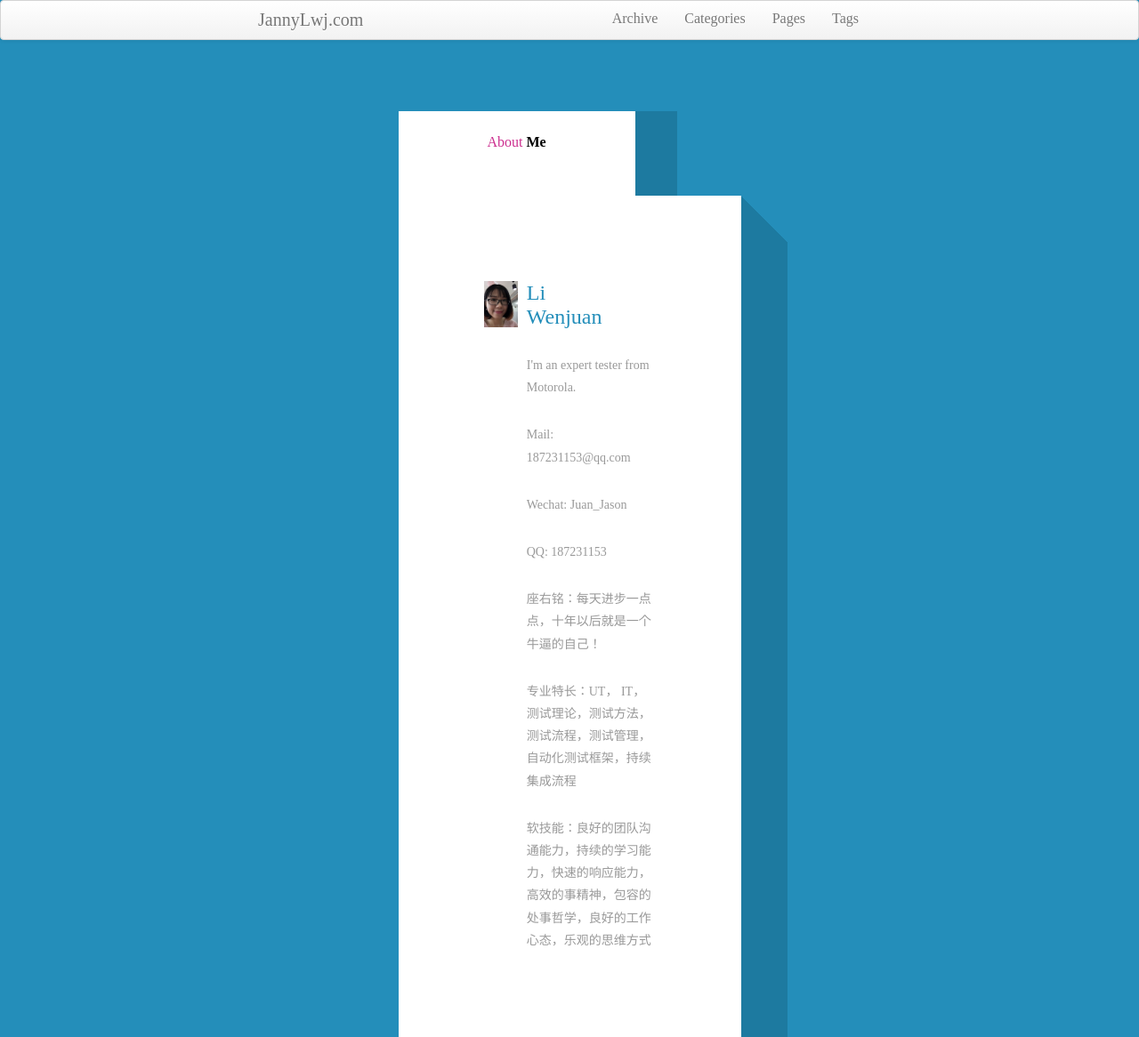
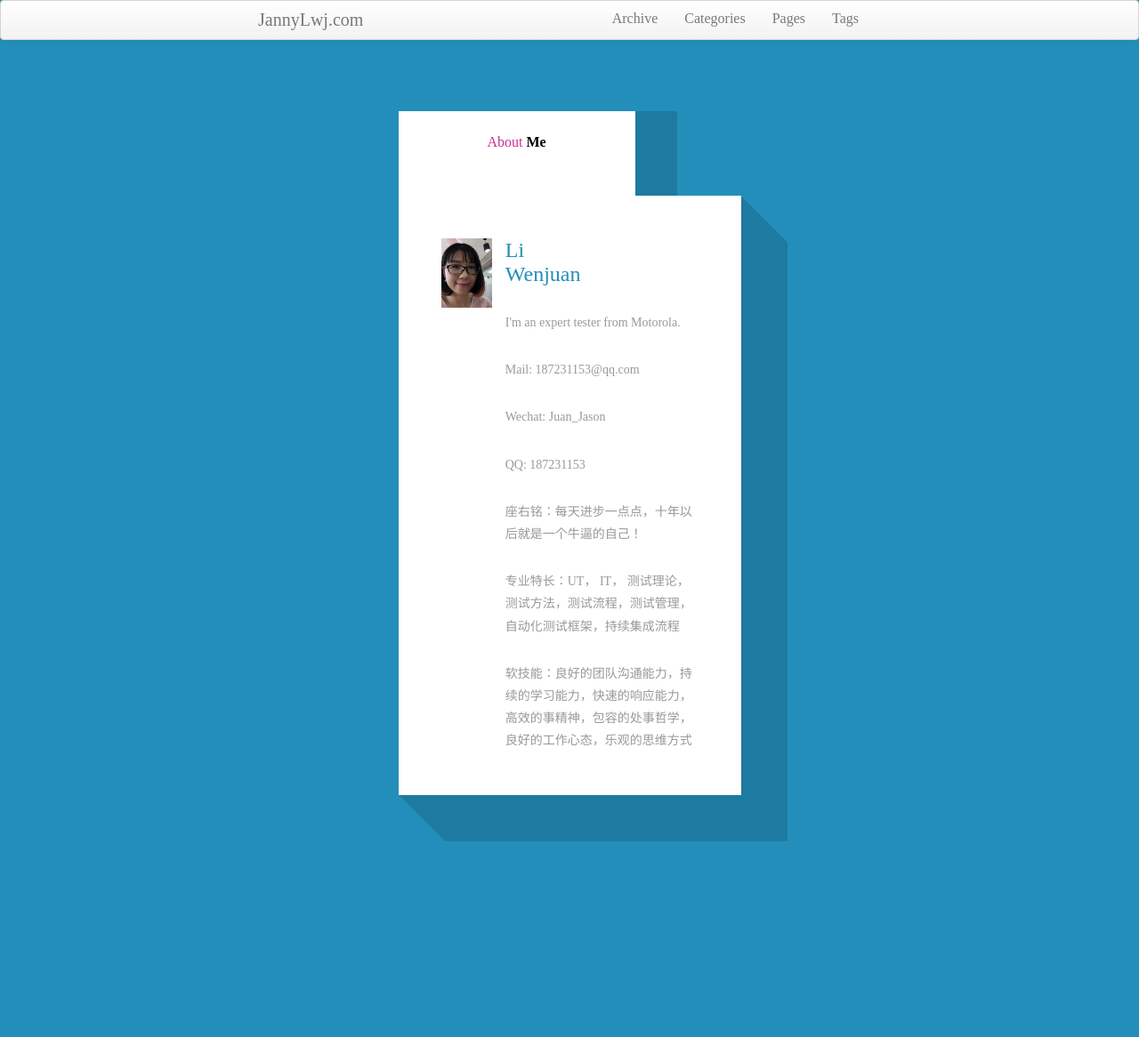
Before and after one commit to JannyLwj/JannyLwj.github.io, a Jekyll site: the page index.html, which Jekyll copies as it is, in a window 1280 px wide. Shown: the whole page at 89% size. Built offline with Jekyll 4.4.1, drawn with Linux system fonts in a browser that asks for light colours; some web fonts are replaced.

Commit message:
Update style.css

```diff
--- a/assets/css/style.css
+++ b/assets/css/style.css
@@ -65,7 +65,7 @@ h1{
 	position:relative;
 }
 .facts {
-	padding: 6em;
+	padding: 3em;
     background: #fff;
 	box-shadow: #1d7aa0 1px 1px, #1d7aa0 2px 2px, #1d7aa0 3px 3px, #1d7aa0 4px 4px,
 				#1d7aa0 5px 5px, #1d7aa0 6px 6px, #1d7aa0 7px 7px, #1d7aa0 8px 8px,
```
